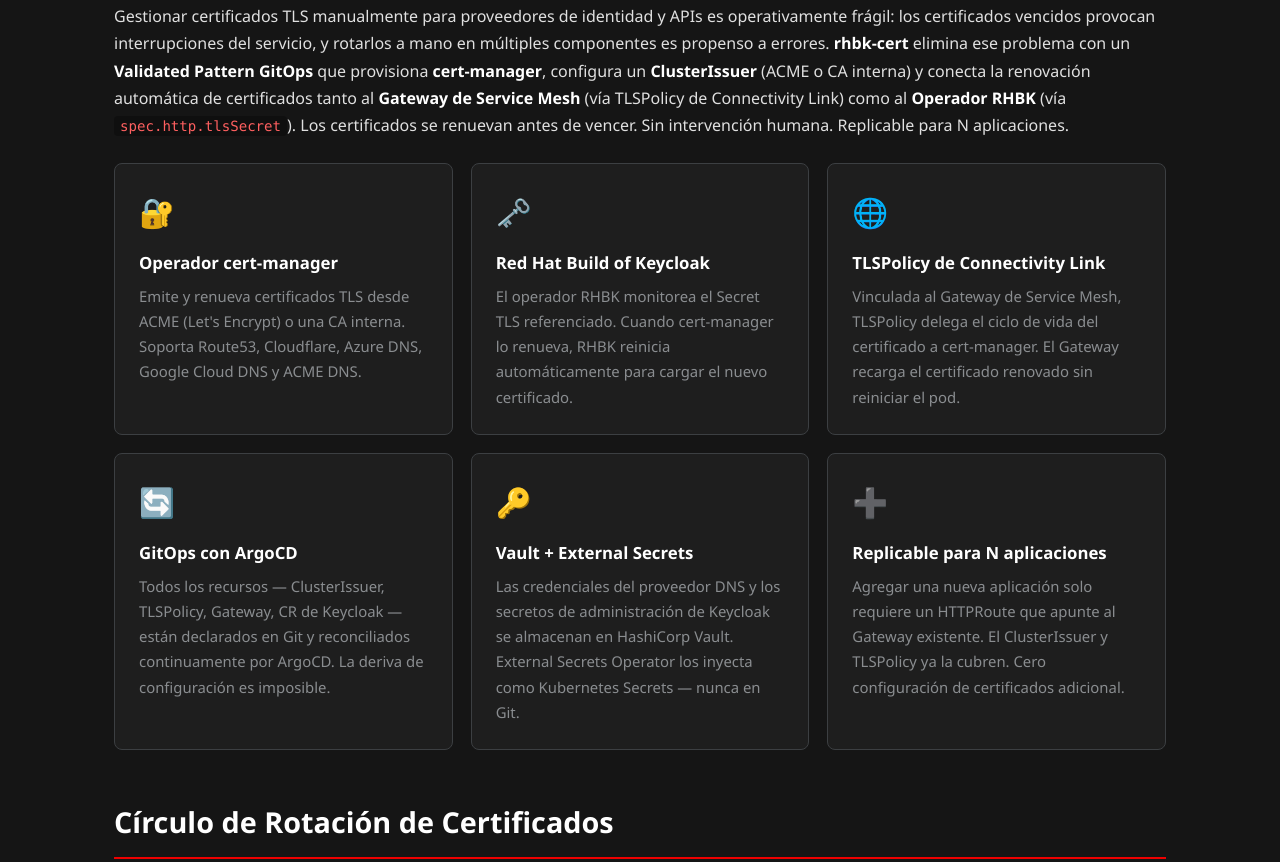
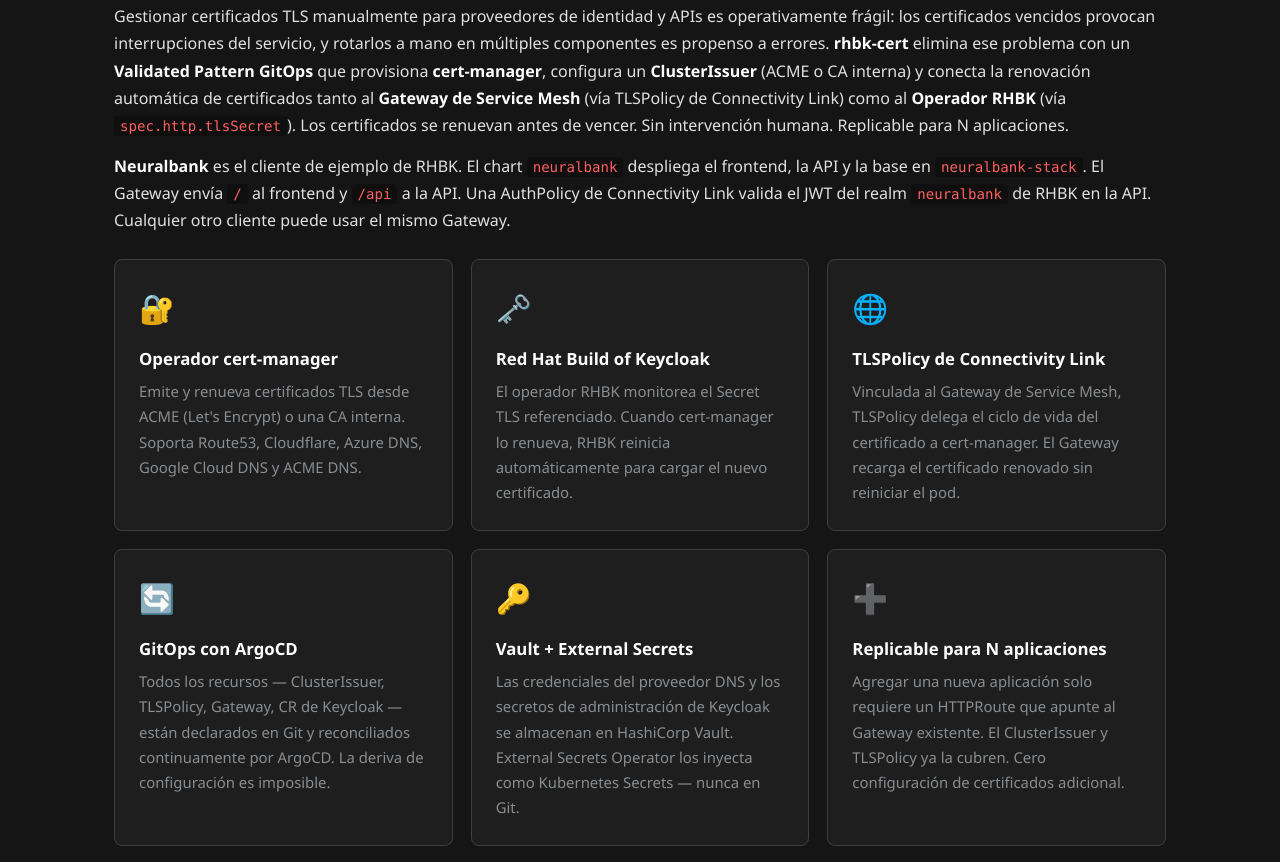
Before and after one commit to maximilianoPizarro/rhbk-cert, a plain HTML site: page docs/es/index.html in a window 1280 px wide. Shown: the part 785-1647 px from the top of the page. Drawn offline with Linux system fonts and the light colour scheme.

Commit message:
Deploy Neuralbank as the example RHBK client behind Connectivity Link.
The gateway serves the frontend on / and checks the RHBK JWT only on /api.

Co-authored-by: Cursor <cursoragent@cursor.com>

```diff
--- a/docs/es/index.html
+++ b/docs/es/index.html
@@ -164,6 +164,12 @@
       certificados tanto al <strong>Gateway de Service Mesh</strong> (vía TLSPolicy de Connectivity Link) como al
       <strong>Operador RHBK</strong> (vía <code>spec.http.tlsSecret</code>).
       Los certificados se renuevan antes de vencer. Sin intervención humana. Replicable para N aplicaciones.
+    </p>
+    <p>
+      <strong>Neuralbank</strong> es el cliente de ejemplo de RHBK. El chart <code>neuralbank</code> despliega
+      el frontend, la API y la base en <code>neuralbank-stack</code>. El Gateway envía <code>/</code> al
+      frontend y <code>/api</code> a la API. Una AuthPolicy de Connectivity Link valida el JWT del realm
+      <code>neuralbank</code> de RHBK en la API. Cualquier otro cliente puede usar el mismo Gateway.
     </p>
 
     <div class="card-grid">
@@ -403,12 +409,13 @@ openssl s_client -connect rhbk.apps.&lt;dominio-del-cluster&gt;:443 -servername
     <h3>Más de un clúster</h3>
     <p>El patrón trae un solo cluster group de hub. Otro clúster necesita su propio Pattern CR, su propio issuer y su propia copia de las credenciales DNS. Este repositorio no reparte un certificado a varios clústeres.</p>
     <h3>Neuralbank</h3>
-    <p>El HTTPRoute queda Accepted y Degraded hasta que exista un Service <code>neuralbank</code> en <code>neuralbank-stack</code>. Este repositorio no despliega esa aplicación. El certificado del gateway puede estar Ready igual.</p>
+    <p>Neuralbank es el cliente de ejemplo de RHBK y lo despliega el chart <code>charts/all/neuralbank</code>. El frontend se abre en <code>https://neuralbank.&lt;dominio del clúster&gt;/</code>. Connectivity Link valida el JWT de RHBK solo en <code>/api</code>. El usuario de prueba está en el Secret <code>neuralbank-user</code> de <code>neuralbank-stack</code>. Otro cliente puede adjuntar su propio HTTPRoute a <code>neuralbank-gateway</code>.</p>
   </section>
 
   <section id="extender">
     <h2>Extensión a Nuevas Aplicaciones</h2>
     <p>
+      El ejemplo usa <code>neuralbank-stack</code>, el namespace del cliente de ejemplo de RHBK.
       El <strong>ClusterIssuer</strong> y la <strong>TLSPolicy</strong> del Gateway existente
       cubren automáticamente todos los HTTPRoutes que se le adjunten — sin configuración de certificados adicional.
     </p>
```
Also changed, not shown: docs/index.html (+8 -1 lines), 17 other files.
